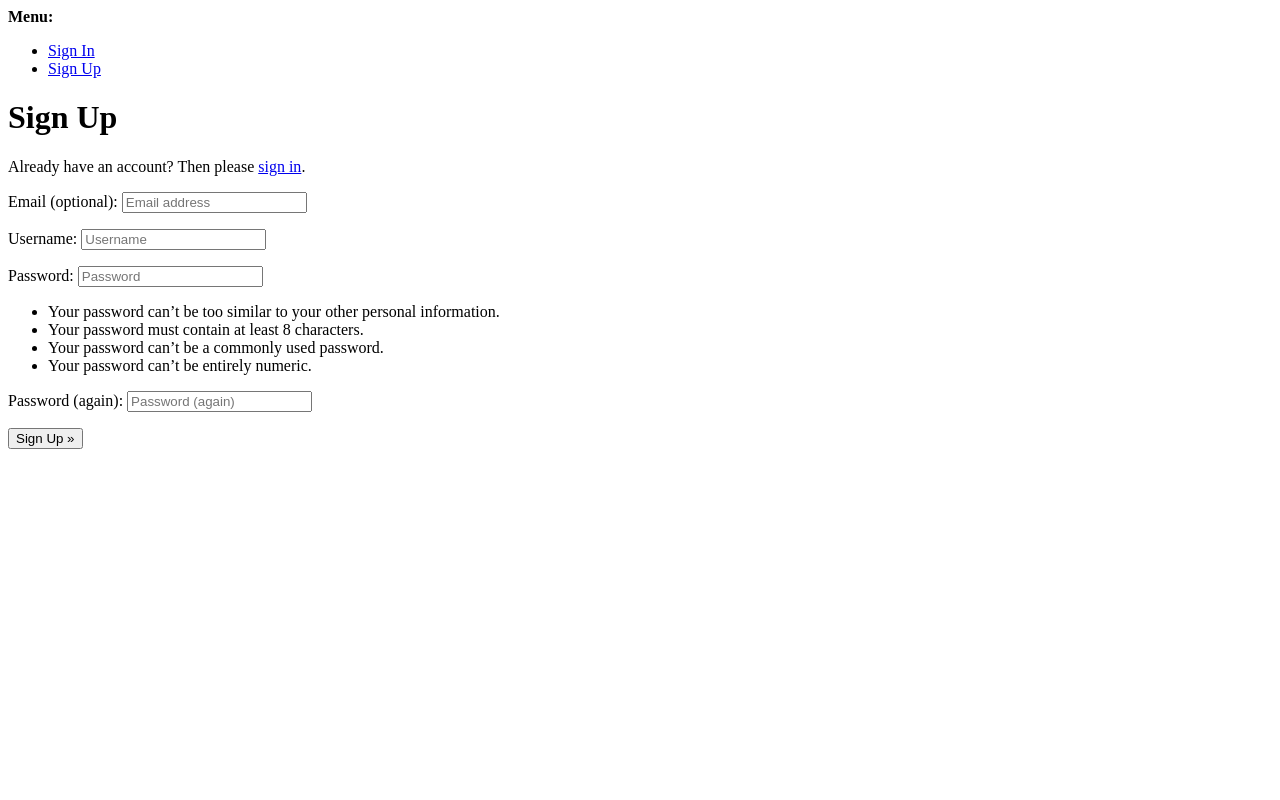
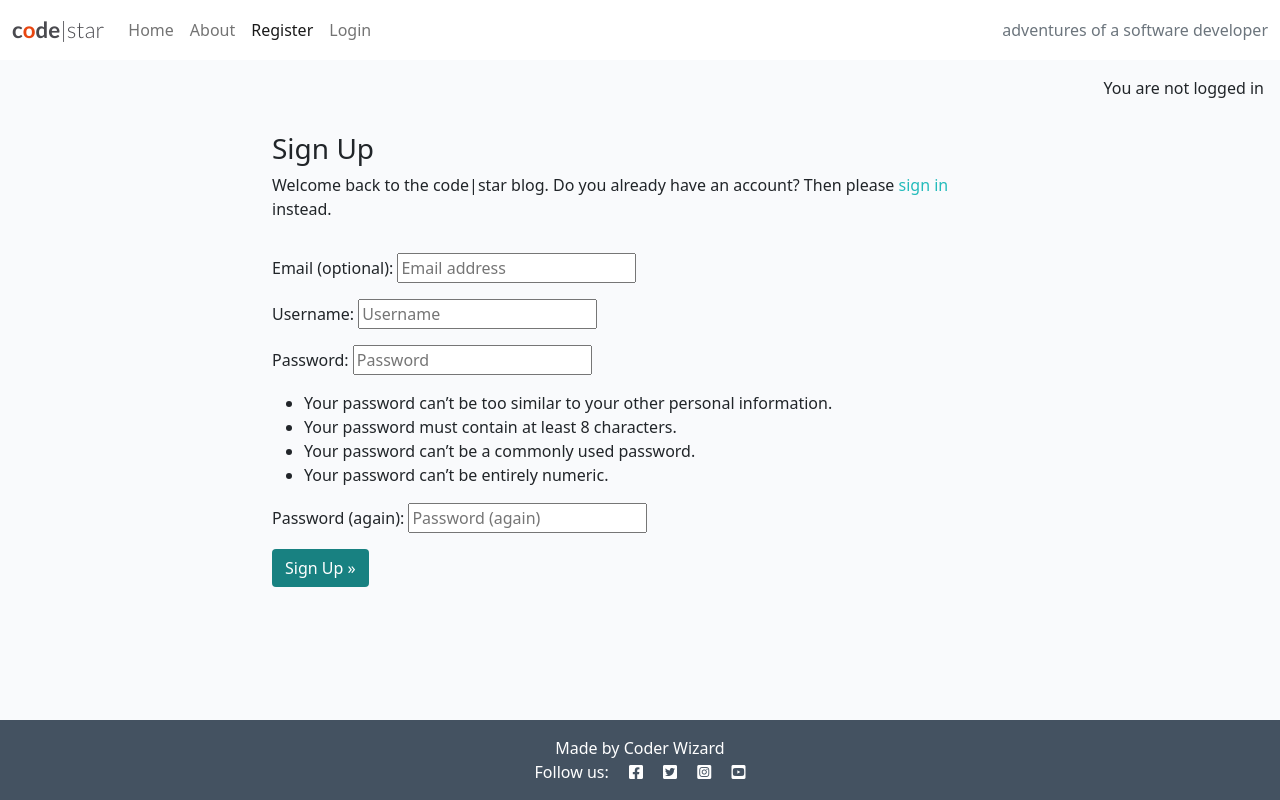
Before and after one commit to AshLaw96/my-django-blog, a Django app: page /accounts/signup/ in a window 1280 px wide. Run offline with Django 4.2, Linux system fonts and the light colour scheme.

Commit message:
Add style to sign up page so coincides with style of main page

```diff
--- a/codestar/settings.py
+++ b/codestar/settings.py
@@ -27,7 +27,7 @@ TEMPLATES_DIR = os.path.join(BASE_DIR, 'templates')
 SECRET_KEY = os.environ.get('SECRET_KEY')
 
 # SECURITY WARNING: don't run with debug turned on in production!
-DEBUG = False
+DEBUG = True
 
 ALLOWED_HOSTS = ['8000-ashlaw96-mydjangoblog-520prtbnzkw.ws.codeinstitute-ide.net', '.herokuapp.com']
 
--- a/templates/account/signup.html
+++ b/templates/account/signup.html
@@ -1,21 +1,30 @@
-{% extends "account/base.html" %}
+{% extends "base.html" %}
 
 {% load i18n %}
 
-{% block head_title %}{% trans "Signup" %}{% endblock head_title %}
+{% block head_title %}{% trans "Signup" %}{% endblock %}
 
 {% block content %}
-<h1>{% trans "Sign Up" %}</h1>
-
-<p>{% blocktrans %}Already have an account? Then please <a href="{{ login_url }}">sign in</a>.{% endblocktrans %}</p>
-
+<div class="container">
+  <div class="row">
+    <div class="col-md-8 mt-3 offset-md-2">
+      <h3>{% trans "Sign Up" %}</h3>
+      <p>{% blocktrans %}Welcome back to the code|star blog. Do you already have an account? Then please <a class="link" href="{{ login_url }}">sign in</a>
+        instead.{% endblocktrans %}</p>
+    </div>
+  </div>
+  <div class="row">
+    <div class="col-md-8 mt-3 offset-md-2">
       <form class="signup" id="signup_form" method="post" action="{% url 'account_signup' %}">
         {% csrf_token %}
         {{ form.as_p }}
         {% if redirect_field_value %}
         <input type="hidden" name="{{ redirect_field_name }}" value="{{ redirect_field_value }}" />
         {% endif %}
-  <button type="submit">{% trans "Sign Up" %} &raquo;</button>
+        <button class="btn btn-signup right" type="submit">{% trans "Sign Up" %} &raquo;</button>
       </form>
+    </div>
+  </div>
+</div>
 
 {% endblock content %}
--- a/templates/base.html
+++ b/templates/base.html
@@ -73,7 +73,11 @@
     </nav>
 
     <main class="flex-shrink-0 main-bg">
-
+        {% if user.is_authenticated %}
+        <p class="text-end m-3">You are logged in as {{ user }}</p>
+        {% else %}
+        <p class="text-end m-3">You are not logged in</p>
+        {% endif %}
         {% block content %}
         <!-- Content Goes here -->
         {% endblock content %}
```
Lines whose indentation alone changed are shown as unchanged.
